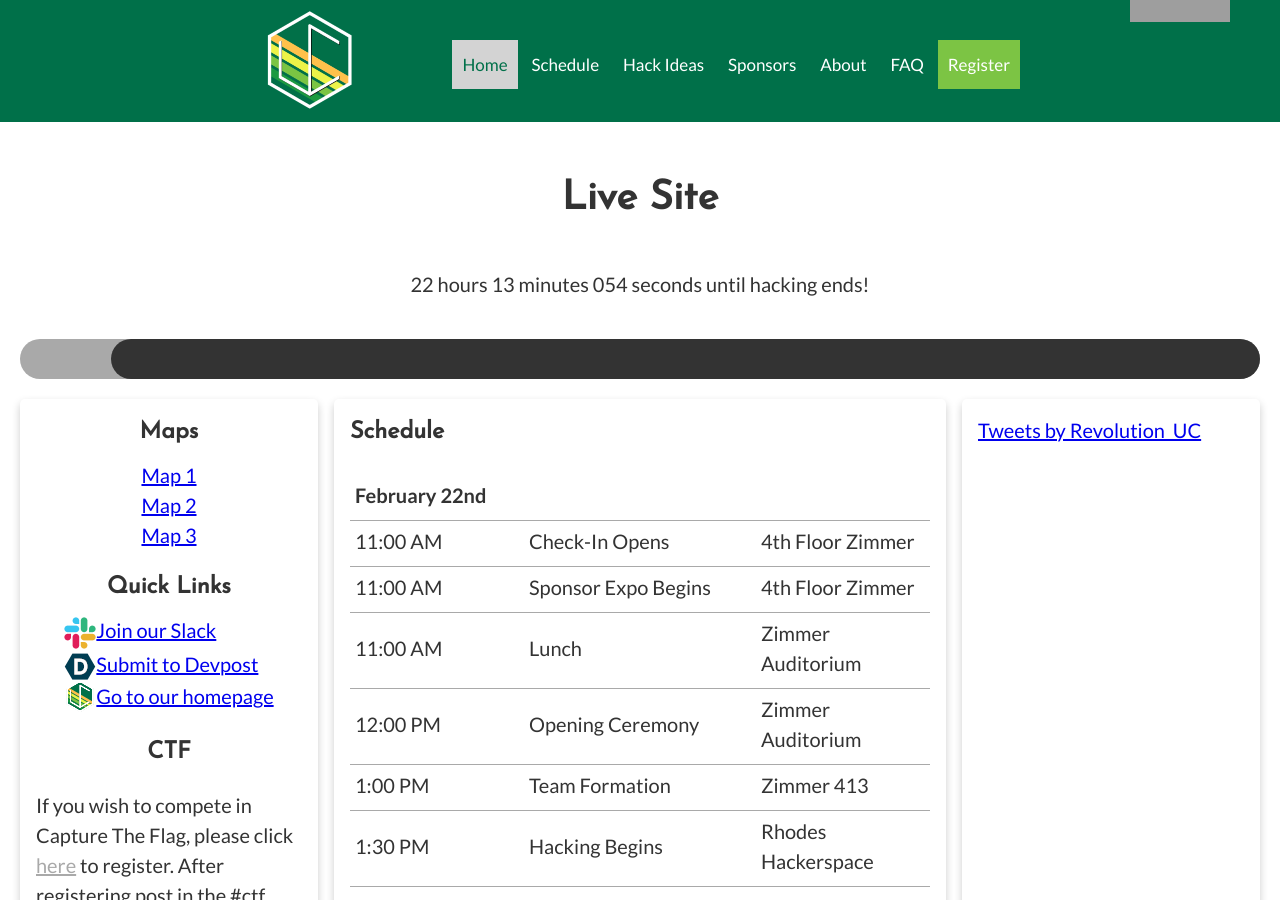
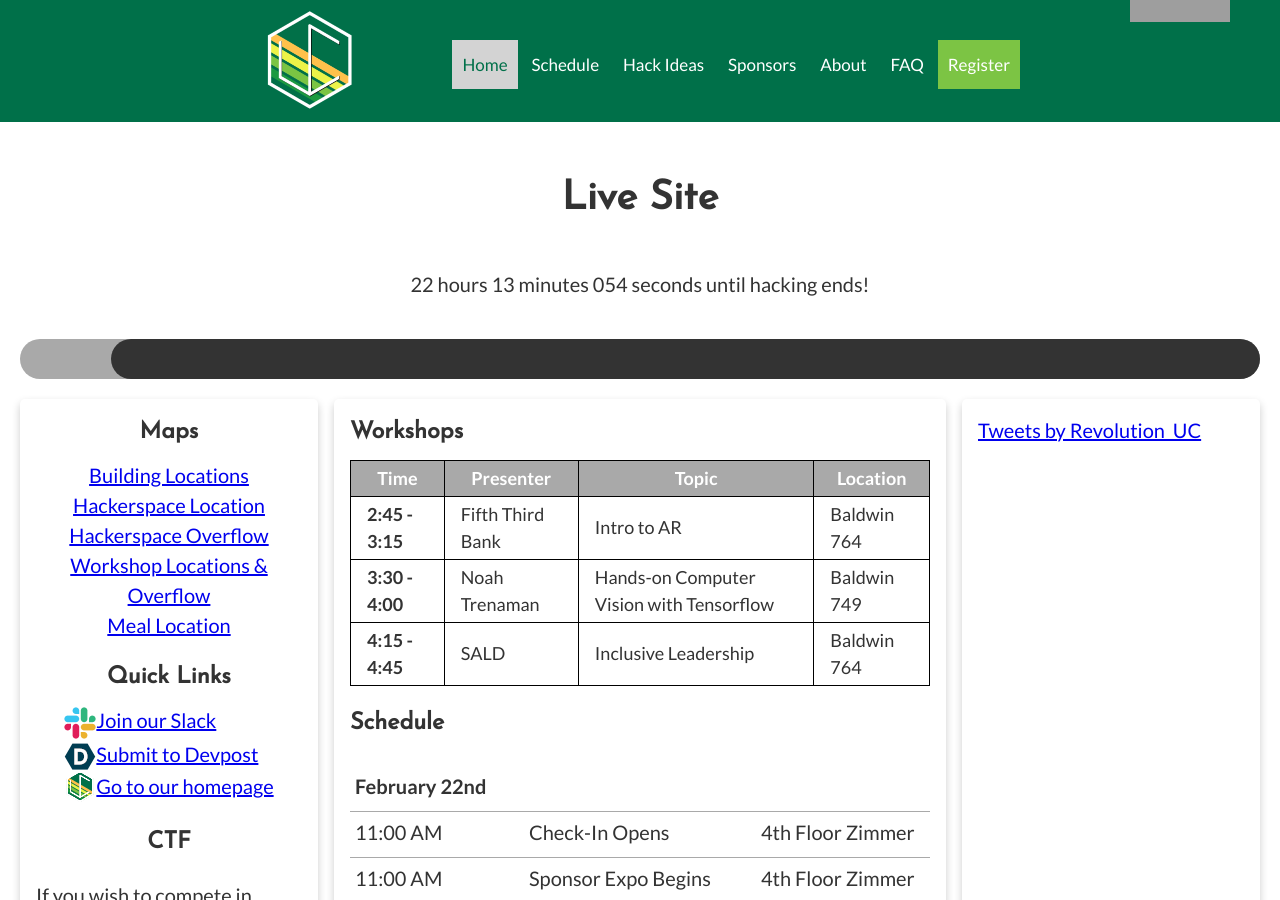
Before and after one commit to RevolutionUC/revolutionuc-frontend, a Jekyll site: the page built from index.html, in a window 1280 px wide and 900 px high. Built offline with Jekyll 4.4.1, drawn with Linux system fonts in a browser that asks for light colours; comment, search, counter and statistics services are not loaded; some of the changed text lies outside the part shown; grey boxes are pictures that could not be loaded.

```diff
--- a/index.html
+++ b/index.html
@@ -1,5 +1,6 @@
 ---
 layout: default
+<!-- permalink: /live-site/ -->
 useContainer: false
 description: RevolutionUC Live Site
 ---
@@ -76,9 +77,12 @@ description: RevolutionUC Live Site
             <h3 class="live--card-header header-top text-center">Maps</h2>
             <div class="live--side-bar-content">
                 <ul class="live--link-list maps">
-                    <li><a href="/img/placeholder.png" target="_blank">Map 1</a></li>
+                    {% for map in site.data.maps %}
+                        <li><a href="{{ map.map-url }}" target="_blank">{{ map.map-title }}</a></li>
+                    {% endfor %}
+                    <!-- <li><a href="/img/placeholder.png" target="_blank">Map 1</a></li>
                     <li><a href="/img/placeholder.png" targer="_blank">Map 2</a></li>
-                    <li><a href="/img/placeholder.png" targer="_blank">Map 3</a></li>
+                    <li><a href="/img/placeholder.png" targer="_blank">Map 3</a></li> -->
                 </ul>
             </div>
 
@@ -98,11 +102,32 @@ description: RevolutionUC Live Site
 
             <h3 class="live--card-header text-center">Opening Slides</h3>
             <div class="live--side-bar-content">
-                <p class="live--card-p">Missed the opening ceremony?  You can view the opening ceremony slides <a href="{{ site.data.config.opening-ceremony-slides }}">here</a>.</p>
+                <p class="live--card-p">Missed the opening ceremony?  You can view the opening ceremony slides <a href="os.html">here</a>.</p>
             </div>
         </div>
         <div class="live-section card columns-6"> <!-- columns-6 -->
-            <h3 class="live--card-header header-top">Schedule</h3>
+            <h3 class="live--card-header header-top">Workshops</h3>
+            <table class="live-table">
+                <thead>
+                    <th>Time</th>
+                    <th>Presenter</th>
+                    <th>Topic</th>
+                    <th>Location</th>
+                </thead>
+                <tbody>
+                    {% for item in site.data.workshops %}
+                    <tr>
+                        <td>
+                            <b>{{item.time}}</b>
+                        </td>
+                        <td>{{item.company}}</td>
+                        <td>{{item.topic}}</td>
+                        <td>{{item.room}}</td>
+                    </tr>
+                    {% endfor %}
+                </tbody>
+            </table>
+            <h3 class="live--card-header">Schedule</h3>
             <div>
                 {% for item in site.data.schedule %}
                 <div class="schedule-item flex">
@@ -124,27 +149,6 @@ description: RevolutionUC Live Site
                 </div>
                 {% endfor %}
             </div>
-            <h3 class="live--card-header">Workshop Schedule</h3>
-            <table class="live-table">
-                <thead>
-                    <th>Time</th>
-                    <th>Company</th>
-                    <th>Topic</th>
-                    <th>Location</th>
-                </thead>
-                <tbody>
-                    {% for item in site.data.workshops %}
-                    <tr>
-                        <td>
-                            <b>{{item.time}}</b>
-                        </td>
-                        <td>{{item.company}}</td>
-                        <td>{{item.topic}}</td>
-                        <td>{{item.room}}</td>
-                    </tr>
-                    {% endfor %}
-                </tbody>
-            </table>
         </div>
         <div class="live-section live-section--twitter card columns-3"> <!-- columns-4 -->
             <a class="twitter-timeline" data-width="100%" data-height="100%" data-dnt="true" href="https://twitter.com/Revolution_UC?ref_src=twsrc%5Etfw">Tweets by Revolution_UC</a> <script async src="https://platform.twitter.com/widgets.js" charset="utf-8"></script>
--- a/live-site.html
+++ b/live-site.html
@@ -102,7 +102,7 @@ description: RevolutionUC Live Site
 
             <h3 class="live--card-header text-center">Opening Slides</h3>
             <div class="live--side-bar-content">
-                <p class="live--card-p">Missed the opening ceremony?  You can view the opening ceremony slides <a href="opening-slides.html">here</a>.</p>
+                <p class="live--card-p">Missed the opening ceremony?  You can view the opening ceremony slides <a href="os.html">here</a>.</p>
             </div>
         </div>
         <div class="live-section card columns-6"> <!-- columns-6 -->
```
